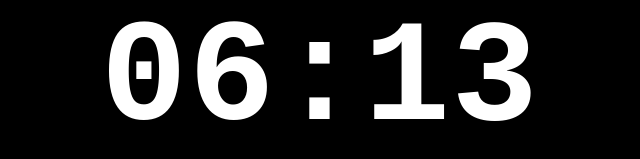
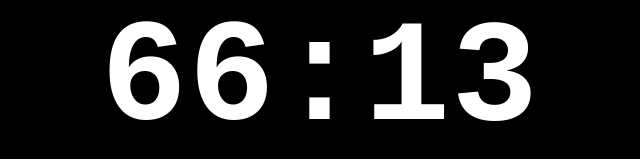
Before and after one commit to JE6HBC/exhibitionDemoScheduleCountdown, a website: page docs/index.html in a window 1280 px wide. Shown: the part 503-662 px from the top of the page, 320-960 px from the left. Drawn offline with Linux system fonts and the light colour scheme.

Commit message:
Update countdown to show minutes instead of hiding hours

```diff
--- a/docs/index.html
+++ b/docs/index.html
@@ -274,10 +274,10 @@
 
         // Format countdown
         function formatCountdown(ms) {
-            var minutes = Math.floor((ms % (1000 * 60 * 60)) / (1000 * 60));
+            var totalMinutes = Math.floor(ms / (1000 * 60));
             var seconds = Math.floor((ms % (1000 * 60)) / 1000);
 
-            return (minutes < 10 ? '0' : '') + minutes + ':' + (seconds < 10 ? '0' : '') + seconds;
+            return totalMinutes + ':' + (seconds < 10 ? '0' : '') + seconds;
         }
 
         // Update countdown
```
Also changed, not shown: index.html (+2 -2 lines).
